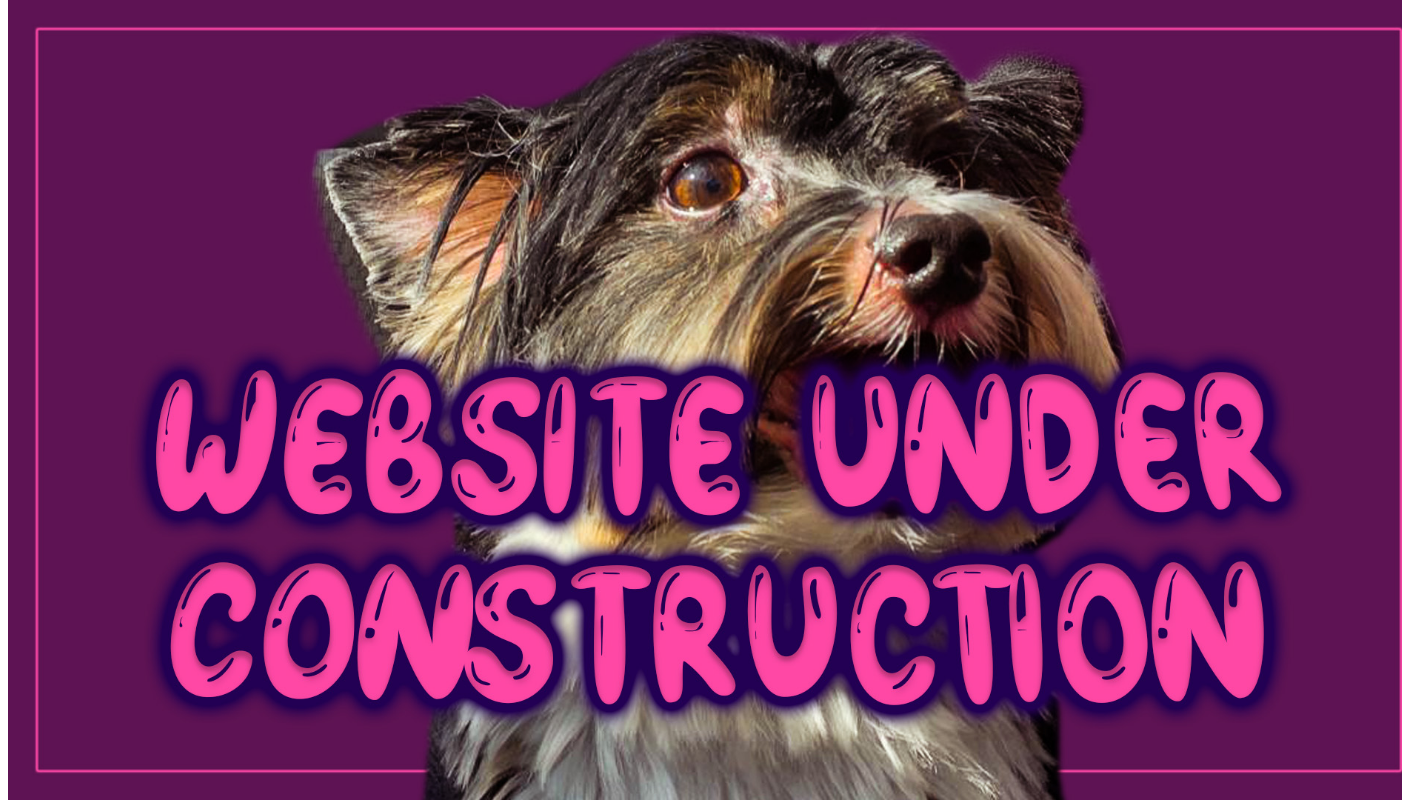
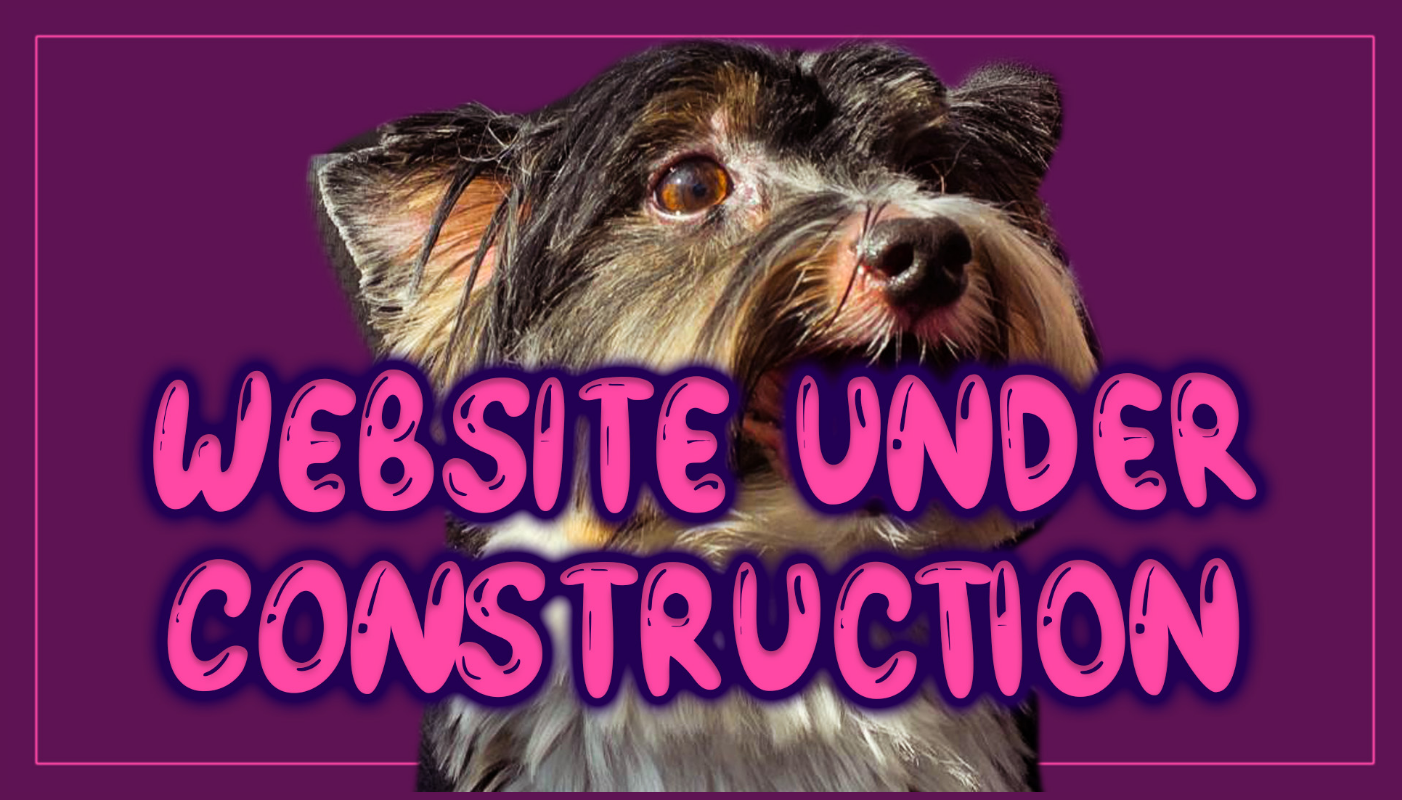
Before and after one commit to santi961/mrparkerlove, a plain HTML site: page index.html in a window 1280 px wide. Shown: the whole page, 1402 px wide, since content can reach past the window. Drawn offline with Linux system fonts and the light colour scheme.

Commit message:
Update index.html

```diff
--- a/index.html
+++ b/index.html
@@ -1,6 +1,6 @@
 <html>
-<body background-color: #5e1353>
-<div style="position:fixed; height: 100%; width: 100%; top:0;left 0;">
+<body style="background-color: #5e1353">
+<div style="height: auto; width: 100%; margin: auto">
   <img src='mrparker-bg.jpg' style="height: 100%" />
 </div>
 </body>
```
